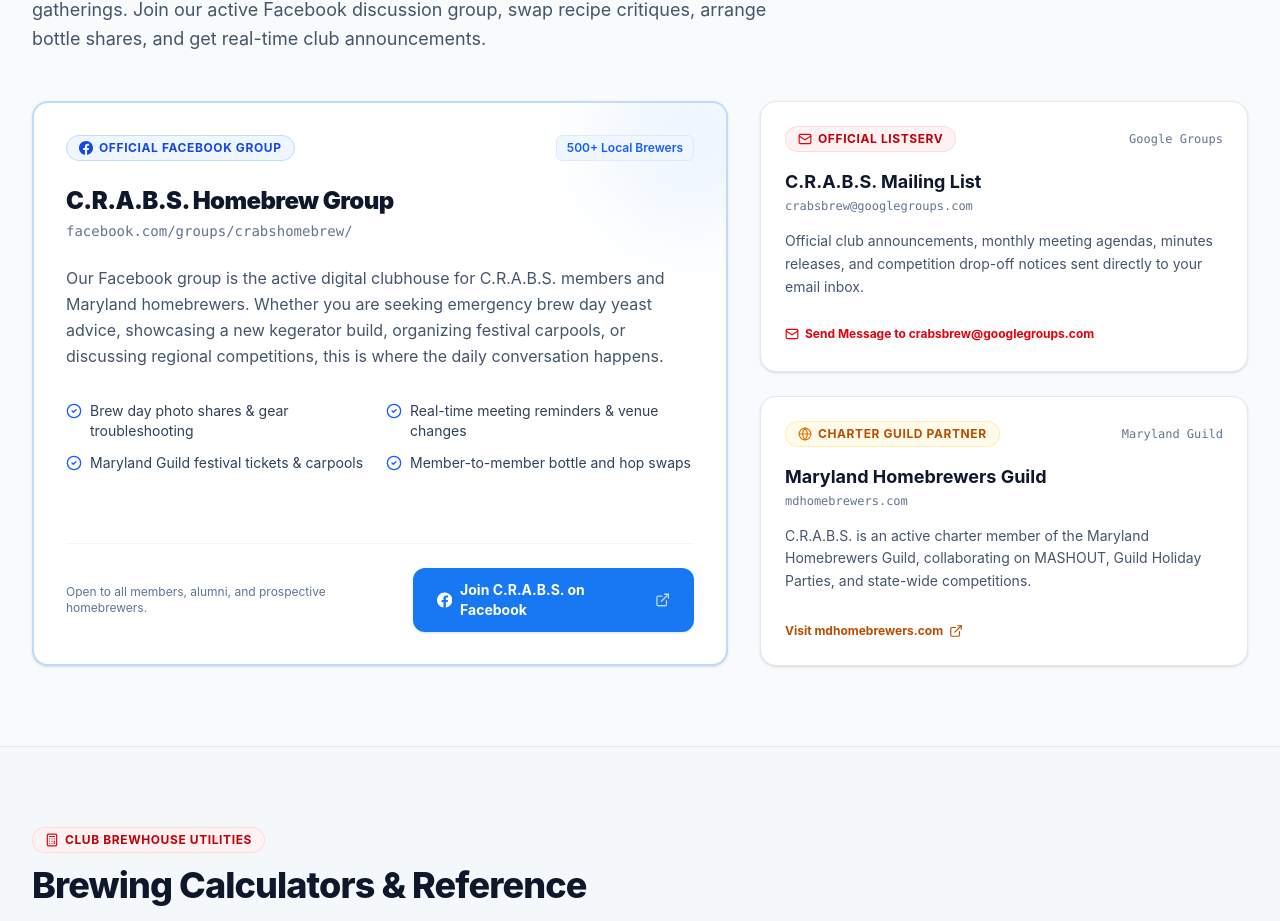
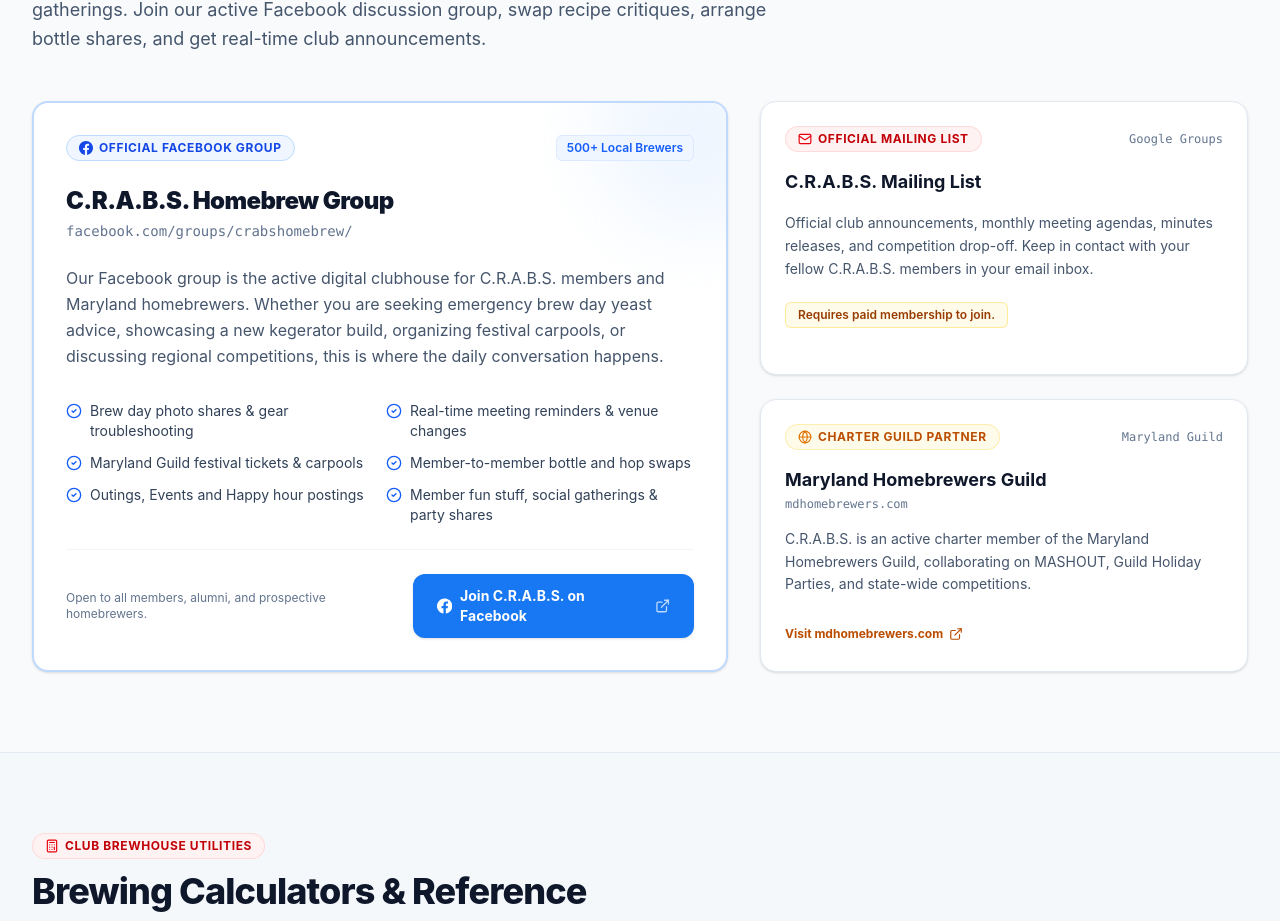
Before and after one commit to CompMage/compmage.github.io, a React (Vite) app: page / in a window 1280 px wide. Shown: the part 6995-7916 px from the top of the page. Built offline with nearby package versions, Linux system fonts and the light colour scheme.

Commit message:
feat: update social media section details
Add new community activity items and rename the mailing list label for better clarity.

```diff
--- a/src/components/SocialMediaSection.tsx
+++ b/src/components/SocialMediaSection.tsx
@@ -75,6 +75,14 @@ export const SocialMediaSection: React.FC = () => {
                   <CheckCircle2 className="w-4 h-4 text-blue-600 shrink-0 mt-0.5" />
                   <span>Member-to-member bottle and hop swaps</span>
                 </div>
+                <div className="flex items-start gap-2 text-xs sm:text-sm text-slate-700">
+                  <CheckCircle2 className="w-4 h-4 text-blue-600 shrink-0 mt-0.5" />
+                  <span>Outings, Events and Happy hour postings</span>
+                </div>
+                <div className="flex items-start gap-2 text-xs sm:text-sm text-slate-700">
+                  <CheckCircle2 className="w-4 h-4 text-blue-600 shrink-0 mt-0.5" />
+                  <span>Member fun stuff, social gatherings & party shares</span>
+                </div>
               </div>
             </div>
 
@@ -101,12 +109,12 @@ export const SocialMediaSection: React.FC = () => {
           {/* Secondary Channels Column */}
           <div className="lg:col-span-5 flex flex-col gap-6 justify-between">
 
-            {/* Club Google Group / Listserv */}
+            {/* Club Google Group / Mailing List */}
             <div className="bg-white rounded-2xl border border-slate-200 p-6 shadow-sm space-y-4 hover:border-slate-300 transition-all flex-1">
               <div className="flex items-center justify-between">
                 <span className="inline-flex items-center gap-1.5 px-3 py-1 rounded-full text-xs font-bold uppercase tracking-wider text-red-700 bg-red-50 border border-red-200/60">
                   <Mail className="w-3.5 h-3.5 text-red-600" />
-                  <span>Official Listserv</span>
+                  <span>Official Mailing List</span>
                 </span>
                 <span className="text-xs text-slate-500 font-mono">Google Groups</span>
               </div>
@@ -114,21 +122,14 @@ export const SocialMediaSection: React.FC = () => {
                 <h4 className="text-lg font-bold text-slate-900">
                   C.R.A.B.S. Mailing List
                 </h4>
-                <p className="text-xs text-slate-500 font-mono mt-0.5">
-                  crabsbrew@googlegroups.com
-                </p>
               </div>
               <p className="text-xs sm:text-sm text-slate-600 leading-relaxed">
-                Official club announcements, monthly meeting agendas, minutes releases, and competition drop-off notices sent directly to your email inbox.
+                Official club announcements, monthly meeting agendas, minutes releases, and competition drop-off. Keep in contact with your fellow C.R.A.B.S. members in your email inbox.
               </p>
-              <div className="pt-2">
-                <a
-                  href="mailto:crabsbrew@googlegroups.com"
-                  className="inline-flex items-center gap-1.5 text-xs font-bold text-red-600 hover:text-red-700 hover:underline"
-                >
-                  <Mail className="w-3.5 h-3.5" />
-                  <span>Send Message to crabsbrew@googlegroups.com</span>
-                </a>
+              <div className="pt-1">
+                <span className="inline-flex items-center gap-1.5 px-3 py-1 rounded-md text-xs font-semibold text-amber-800 bg-amber-50 border border-amber-200/80">
+                  Requires paid membership to join.
+                </span>
               </div>
             </div>
 
```
